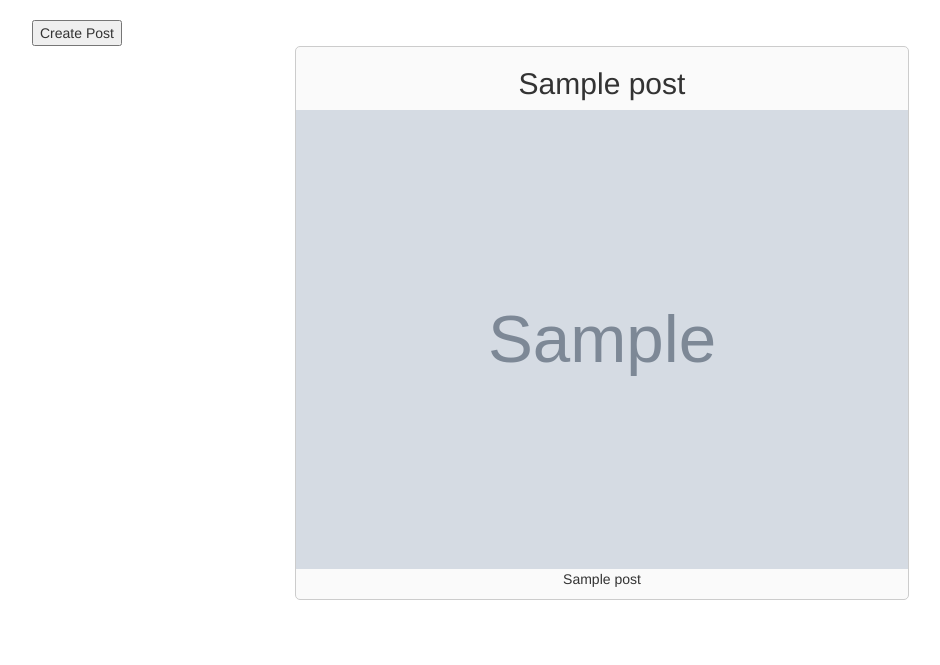
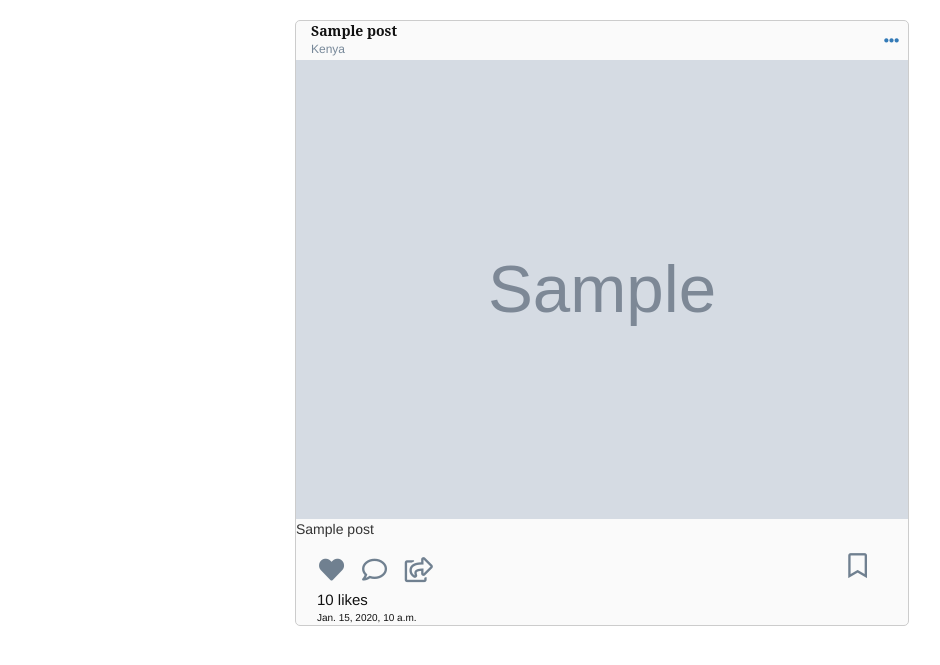
Before and after one commit to margaret254/iclon, a Django app: template insta/templates/all-insta/post.html in a window 1280 px wide. Shown: the part 96-761 px from the top of the page, without its empty margins (38-978 px from the left). Run offline with Django 3.2, Linux system fonts and the light colour scheme; the template is opened without the code that fills it: most values are stand-ins (such as "Sample title", 1, 10 or a date in 2020); grey boxes marked "Sample" are stand-in pictures; some libraries are stand-ins or nearby versions.

Commit message:
Create a post.html

```diff
--- a/insta/templates/all-insta/post.html
+++ b/insta/templates/all-insta/post.html
@@ -5,22 +5,34 @@
 {{block.super}}
 
 <div class="container">
-    <form  action="{%url 'newpost'%}" method="post">
-        {%csrf_token%}
-
-        {% bootstrap_form postForm layout='inline' %}
-    <input type="submit" value="Create Post">
-  </form>
 
     {% for post in posts%}
     <div class="card mb-4">
-        <div class="card-title">
-            <h2 class="text-center">{{post.title}}</h2>
+        <div class="card-header">
+          <div class="post_info">
+            <div class="post_name">{{post.title}}</div>
+            <div class="post_location">Kenya</div>
+            </div>
+            <div class="post_options"><a href=""><i class="fas fa-ellipsis-h"></i></a></div>
         </div>
         <div class="card-body mb-4">
             <img src="{{post.post_image.url}}" class="img-responsive card-img" width="100%" alt="Image">
         </div>
-            <p class="text-center">{{post.post}}</p>
+        <div class="card-footer mb-4">
+            <p class="text">{{post.post}}</p>
+            <div class="engagement">
+                <a href=""><i class="fas fa-heart"></i></a>
+                <a href=""><i class="far fa-comment"></i></a>
+                <a href=""><i class="far fa-share-square"></i></a>
+                <a href=""><i class="far fa-bookmark"></i></a>
+            </div>
+            <div class="likes">
+                <a href="#">10 likes</a>
+              </div>
+              <div class="time_posted">
+                  {{post.pub_date}}
+              </div>
+        </div>
         </div>
     </div>
     {% empty %}
```
